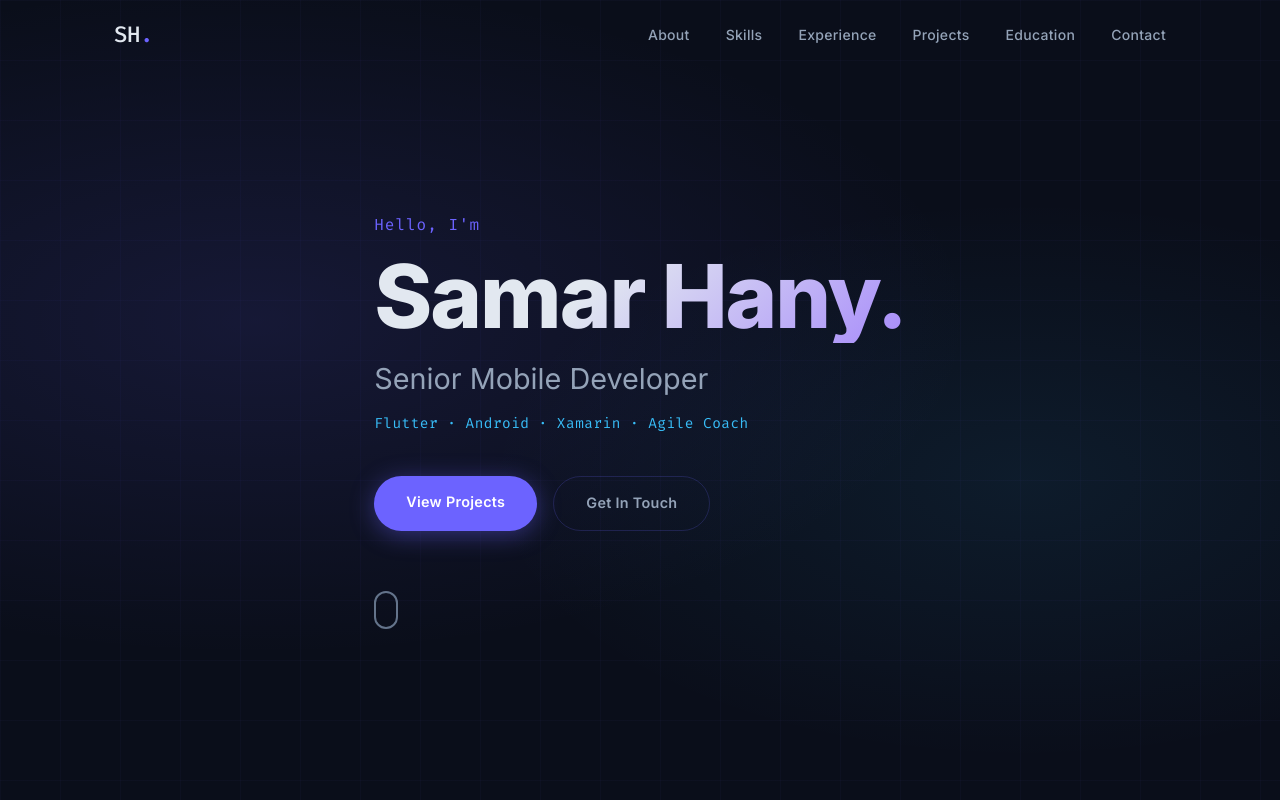
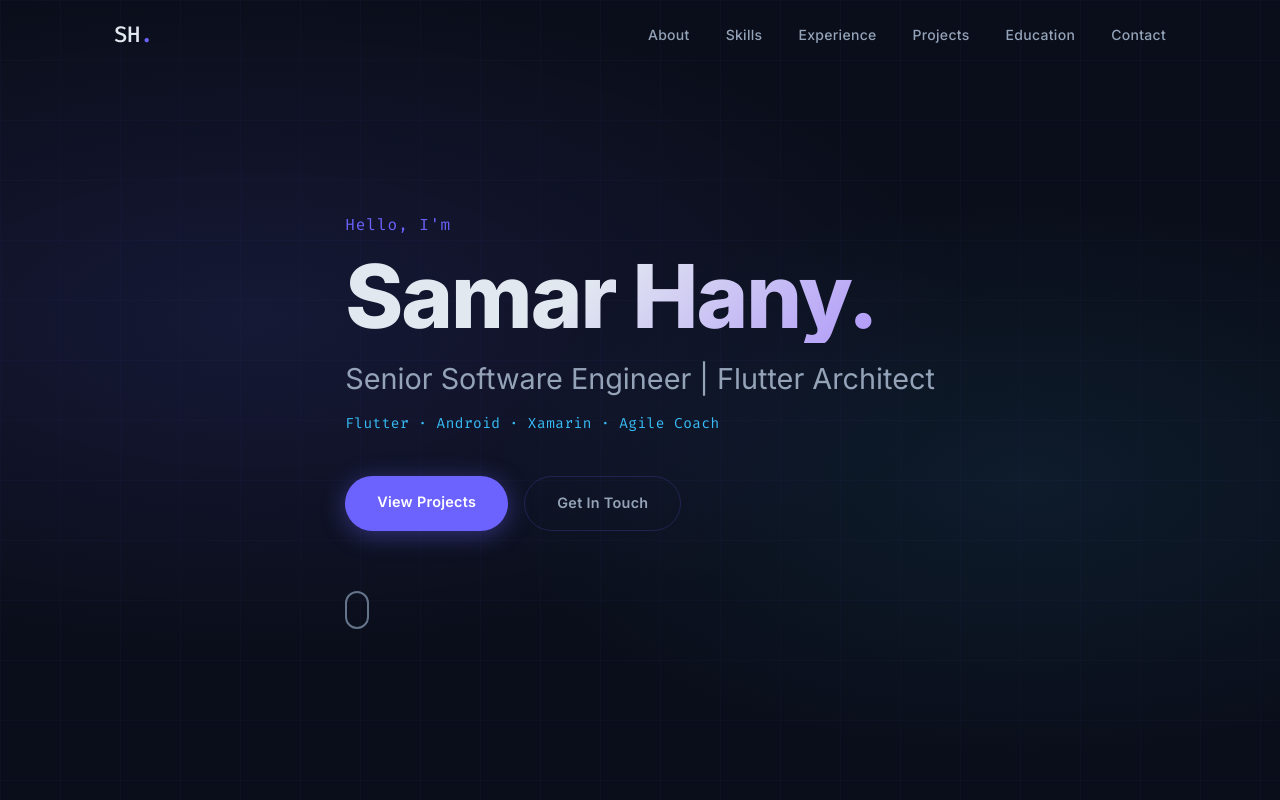
Before and after one commit to samarhany/samar-portfolio, a website: page public/index.html in a window 1280 px wide. Shown: the top 800 px of the page. Drawn offline with Linux system fonts and the light colour scheme.

Commit message:
Update hero title to Senior Software Engineer | Flutter Architect

```diff
--- a/public/index.html
+++ b/public/index.html
@@ -34,7 +34,7 @@
     <div class="container hero-content">
       <p class="hero-greeting">Hello, I'm</p>
       <h1 class="hero-name">Samar Hany<span class="dot">.</span></h1>
-      <h2 class="hero-title">Senior Mobile Developer</h2>
+      <h2 class="hero-title">Senior Software Engineer | Flutter Architect</h2>
       <p class="hero-sub">Flutter · Android · Xamarin · Agile Coach</p>
       <div class="hero-cta">
         <a href="#projects" class="btn btn-primary">View Projects</a>
```
